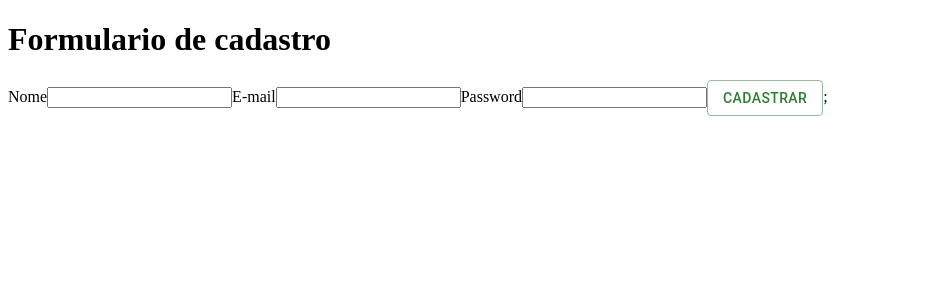
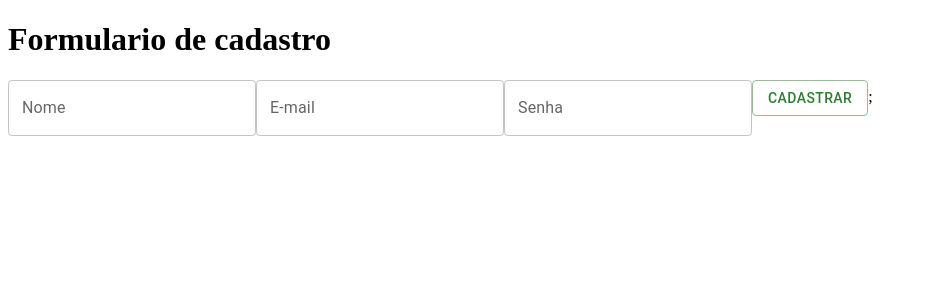
Before and after one commit to luanmoraes123/aplicacao-para-controlar-financas-, a Next.js app: page /register in a window 1280 px wide. Shown: the top 300 px of the page, without its empty margins (0-927 px from the left). Built offline with nearby package versions, Linux system fonts and the light colour scheme.

Commit message:
integraçaõ com back para logine registro

```diff
--- a/package.json
+++ b/package.json
@@ -13,6 +13,7 @@
     "@emotion/styled": "^11.11.0",
     "@mui/icons-material": "^5.14.18",
     "@mui/material": "^5.14.18",
+    "axios": "^1.6.2",
     "dotenv": "^16.3.1",
     "knex": "^3.0.1",
     "mysql2": "^3.6.5",
--- a/src/components/RegisterForm/index.jsx
+++ b/src/components/RegisterForm/index.jsx
@@ -1,23 +1,31 @@
 'use client'
-import Button from '@mui/material/Button';
+import { useState } from 'react'
+import * as S from './style'
+import axios from 'axios'
 
 const RegisterForm = () => {
 
-  const onSubmit = (e) => {
+  const [email, setEmail] = useState();
+  const [password, setPassword] = useState();
+  const [name, setName] = useState();
+
+  const onSubmit = async (e) => {
     e.preventDefault();
-    console.log('Formulario enviado');
+    try {
+      const res = await axios.post('http://localhost:8080/auth/register', {email, password, name});
+      localStorage.setItem('token', res.data.data.token);
+    } catch (error) {
+      console.log(error);
+    }
   }
 
   return(
     <form action="" onSubmit={onSubmit}>
-      <h1>Formulario de cadastro</h1>
-      <label htmlFor="name">Nome</label>
-      <input type="text" name='name'/>
-      <label htmlFor="email">E-mail</label>
-      <input type="text" name='email'/>
-      <label htmlFor="password">Password</label>
-      <input type="password" name='password'/>
-      <Button variant="outlined" color='success' type='submit'>Cadastrar</Button>;
+      <S.H1>Formulario de cadastro</S.H1>
+      <S.TextField onChange={(e) => setName(e.target.value)} label='Nome' name='name' variant='outlined' />
+      <S.TextField onChange={(e) => setEmail(e.target.value)} label='E-mail' name='email' variant='outlined' />
+      <S.TextField onChange={(e) => setPassword(e.target.value)} label='Senha' name='password' variant='outlined' />
+      <S.Button variant="outlined" color='success' type='submit'>Cadastrar</S.Button>;
     </form>
   )
 }
--- /dev/null
+++ b/src/components/RegisterForm/style.jsx
@@ -0,0 +1,9 @@
+import styled from '@emotion/styled'
+import ButtonMUI from '@mui/material/Button';
+import TextFieldMUI from '@mui/material/TextField';
+
+export const Button = styled(ButtonMUI)``
+
+export const TextField = styled(TextFieldMUI)``
+
+export const H1 = styled.h1 ``
```
Also changed, not shown: src/components/LoginForm/index.jsx (+14 -5 lines), 1 other file (tests, documents, lock files or other folders).
